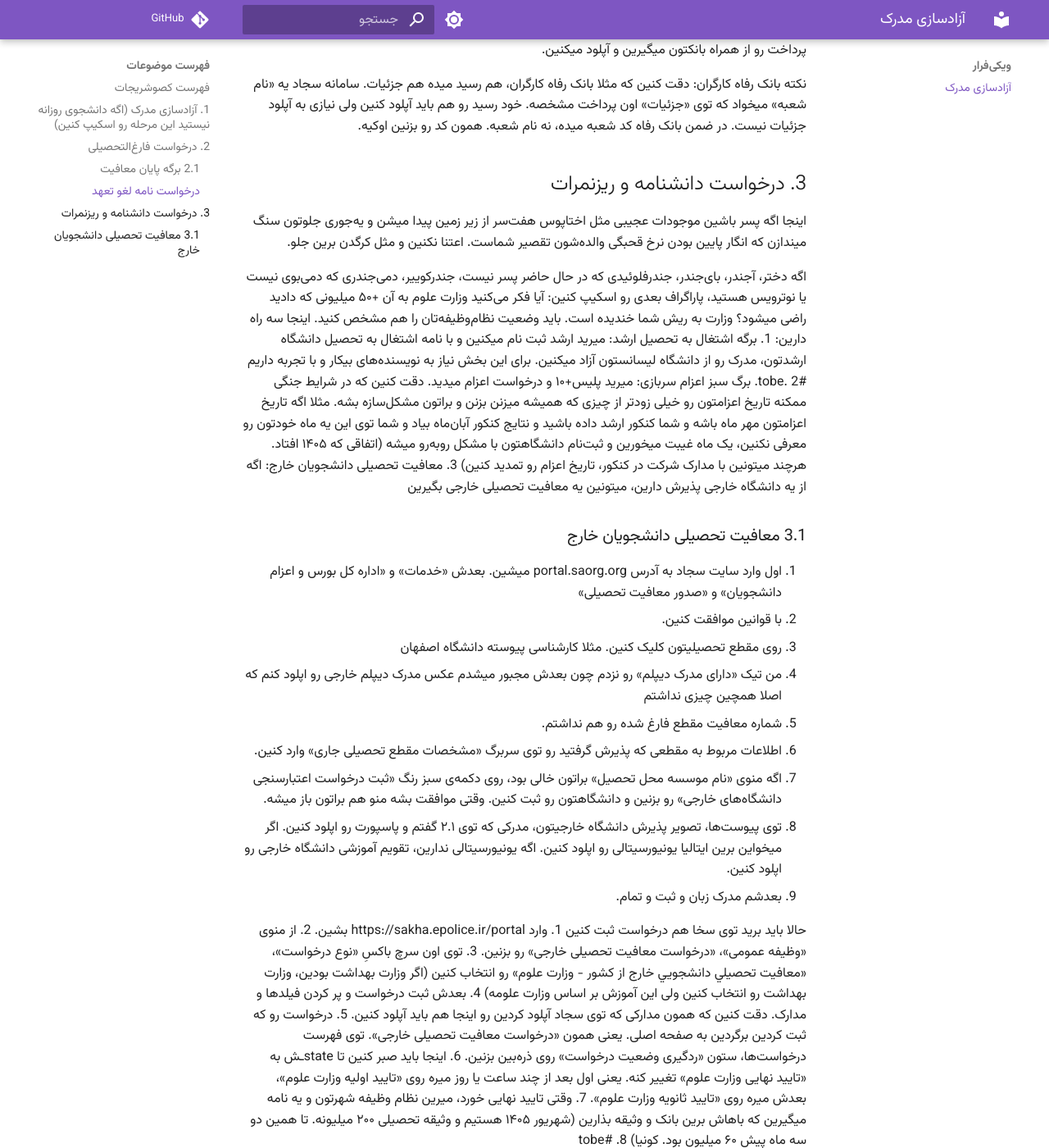
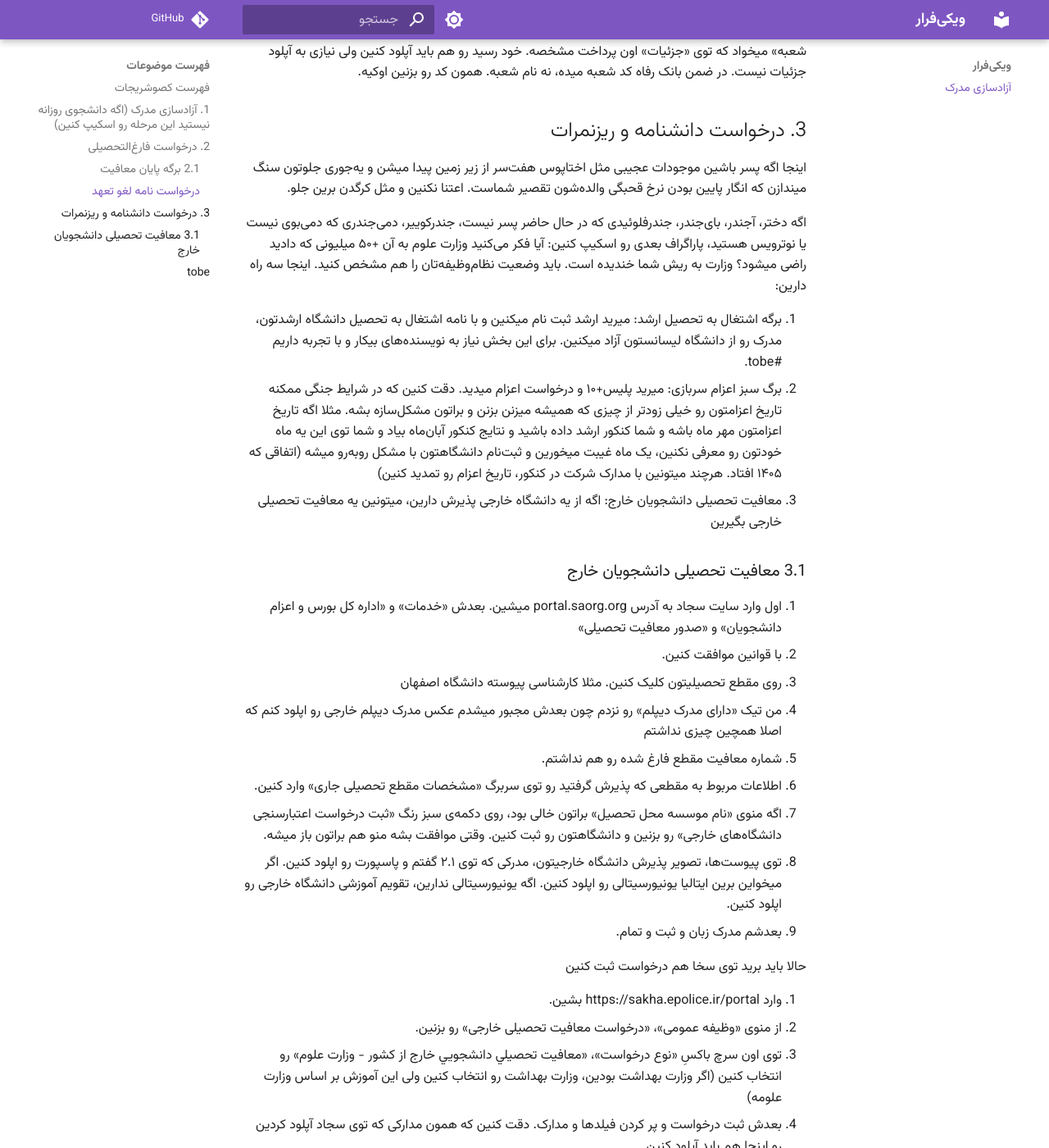
Before and after one commit to jolmak/wikifarar, an MkDocs documentation site: the page built from docs/index.md, in a window 1280 px wide and 1400 px high, scrolled down 3389 px. Shown: the whole window at 82% size. Built offline with MkDocs 1.6.1 and Material for MkDocs 9.7.7, drawn with Linux system fonts in a browser that asks for light colours; comment, search, counter and statistics services are not loaded; part of the change alters nothing that is shown; some of the changed text lies outside the part shown.

Commit message:
Fix numbered list rendering

```diff
--- a/docs/index.md
+++ b/docs/index.md
@@ -32,7 +32,7 @@
 
     ![معافیت تحصیلی](assets/معافیت تحصیلی.png)
 
-6. و بله. دانشگاه اصفهان بودم. جای بدی نبود ولی باعث نمیشه نگم کیرم تو دانشگاه اصفهان. مخصوصا مسئول لغو تعهدش خانم کص‌دست‌پور.
+6. و بله. دانشگاه اصفهان بودم. جای بدی نبود ولی باعث نمیشه نگم گه تو دانشگاه اصفهان. مخصوصا مسئول لغو تعهدش خانم کص‌دست‌پور.
 
 
 
@@ -64,6 +64,7 @@
 
 اگه دختر، آجندر، بای‌جندر، جندرفلوئیدی که در حال حاضر پسر نیست، جندرکوییر، دمی‌جندری که دمی‌بوی نیست یا نوترویس هستید، پاراگراف بعدی رو اسکیپ کنین:
 آیا فکر می‌کنید وزارت علوم به آن +۵۰ میلیونی که دادید راضی میشود؟ وزارت به ریش شما خندیده است. باید وضعیت نظام‌وظیفه‌تان را هم مشخص کنید. اینجا سه راه دارین:
+
 1. برگه اشتغال به تحصیل ارشد: میرید ارشد ثبت نام میکنین و با نامه اشتغال به تحصیل دانشگاه ارشدتون، مدرک رو از دانشگاه لیسانستون آزاد میکنین. برای این بخش نیاز به نویسنده‌های بیکار و با تجربه داریم #tobe.
 2. برگ سبز اعزام سربازی: میرید پلیس+۱۰ و درخواست اعزام میدید. دقت کنین که در شرایط جنگی ممکنه تاریخ اعزامتون رو خیلی زودتر از چیزی که همیشه میزنن بزنن و براتون مشکل‌سازه بشه. مثلا اگه تاریخ اعزامتون مهر ماه باشه و شما کنکور ارشد داده باشید و نتایج کنکور آبان‌ماه بیاد و شما توی این یه ماه خودتون رو معرفی نکنین، یک ماه غیبت میخورین و ثبت‌نام دانشگاهتون با مشکل روبه‌رو میشه (اتفاقی که ۱۴۰۵ افتاد. هرچند میتونین با مدارک شرکت در کنکور، تاریخ اعزام رو تمدید کنین)
 3. معافیت تحصیلی دانشجویان خارج: اگه از یه دانشگاه خارجی پذیرش دارین، میتونین یه معافیت تحصیلی خارجی بگیرین
@@ -82,6 +83,7 @@
 
 
 حالا باید برید توی سخا هم درخواست ثبت کنین
+
 1. وارد https://sakha.epolice.ir/portal بشین.
 2. از منوی «وظیفه عمومی»، «درخواست معافیت تحصیلی خارجی» رو بزنین.
 3. توی اون سرچ باکسِ «نوع درخواست»،‌ «معافيت تحصيلي دانشجويي خارج از کشور - وزارت علوم» رو انتخاب کنین (اگر وزارت بهداشت بودین، وزارت بهداشت رو انتخاب کنین ولی این آموزش بر اساس وزارت علومه)
```
